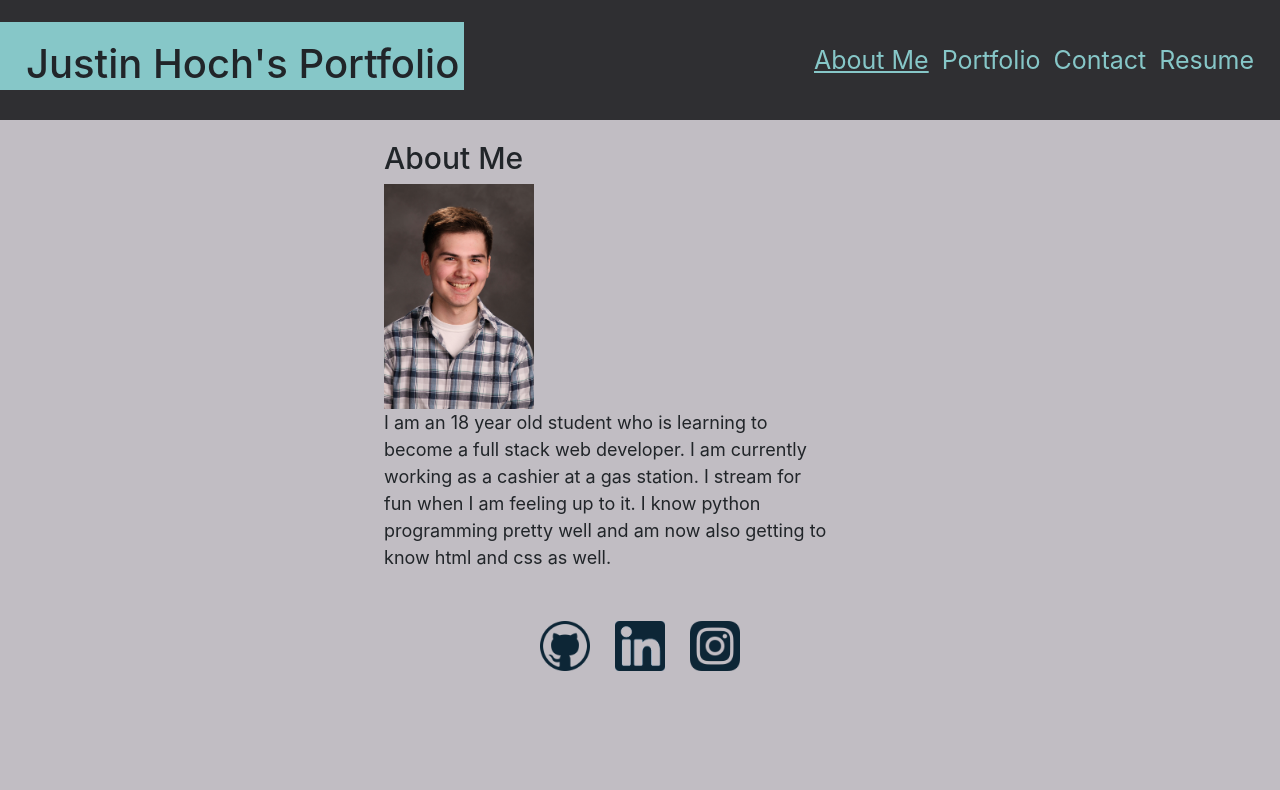
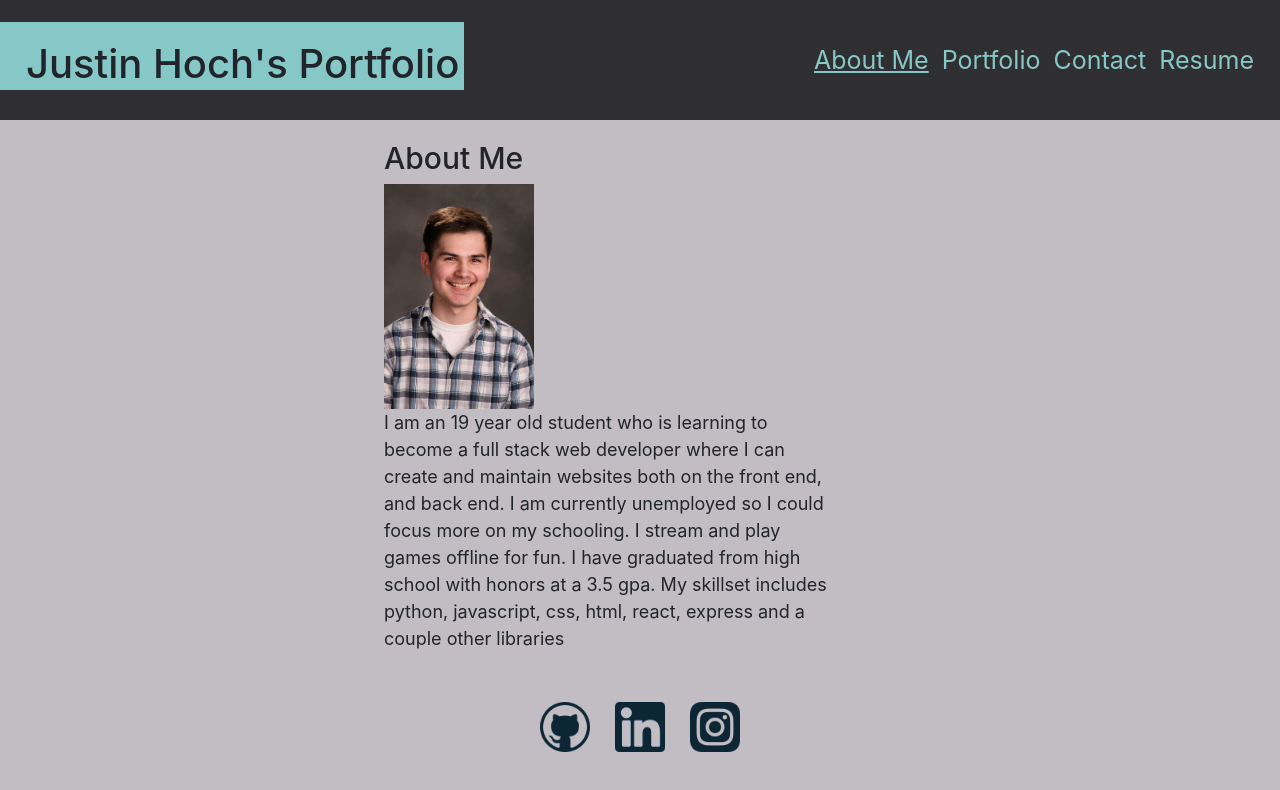
Before and after one commit to Justinean/react-portfolio, a React (Create React App) app: page / in a window 1280 px wide. Shown: the top 790 px of the page. Built offline with nearby package versions, Linux system fonts and the light colour scheme.

Commit message:
Updated my bio

```diff
--- a/src/components/aboutme/About.js
+++ b/src/components/aboutme/About.js
@@ -5,10 +5,11 @@ function About() {
         <div className="aboutme">
             <h2>About Me</h2>
             <img src="./images/justin.PNG" alt="Me" width="150px" height="225px"></img>
-            <p> I am an 18 year old student who is learning to become a full stack web developer.
-                I am currently working as a cashier at a gas station. I stream for fun when I am
-                feeling up to it. I know python programming pretty well and am now also getting to
-                know html and css as well.</p>
+            <p> I am an 19 year old student who is learning to become a full stack web developer where
+                I can create and maintain websites both on the front end, and back end.
+                I am currently unemployed so I could focus more on my schooling. I stream and play games
+                offline for fun. I have graduated from high school with honors at a 3.5 gpa. My skillset
+                includes python, javascript, css, html, react, express and a couple other libraries</p>
         </div>
     )
 }
```
